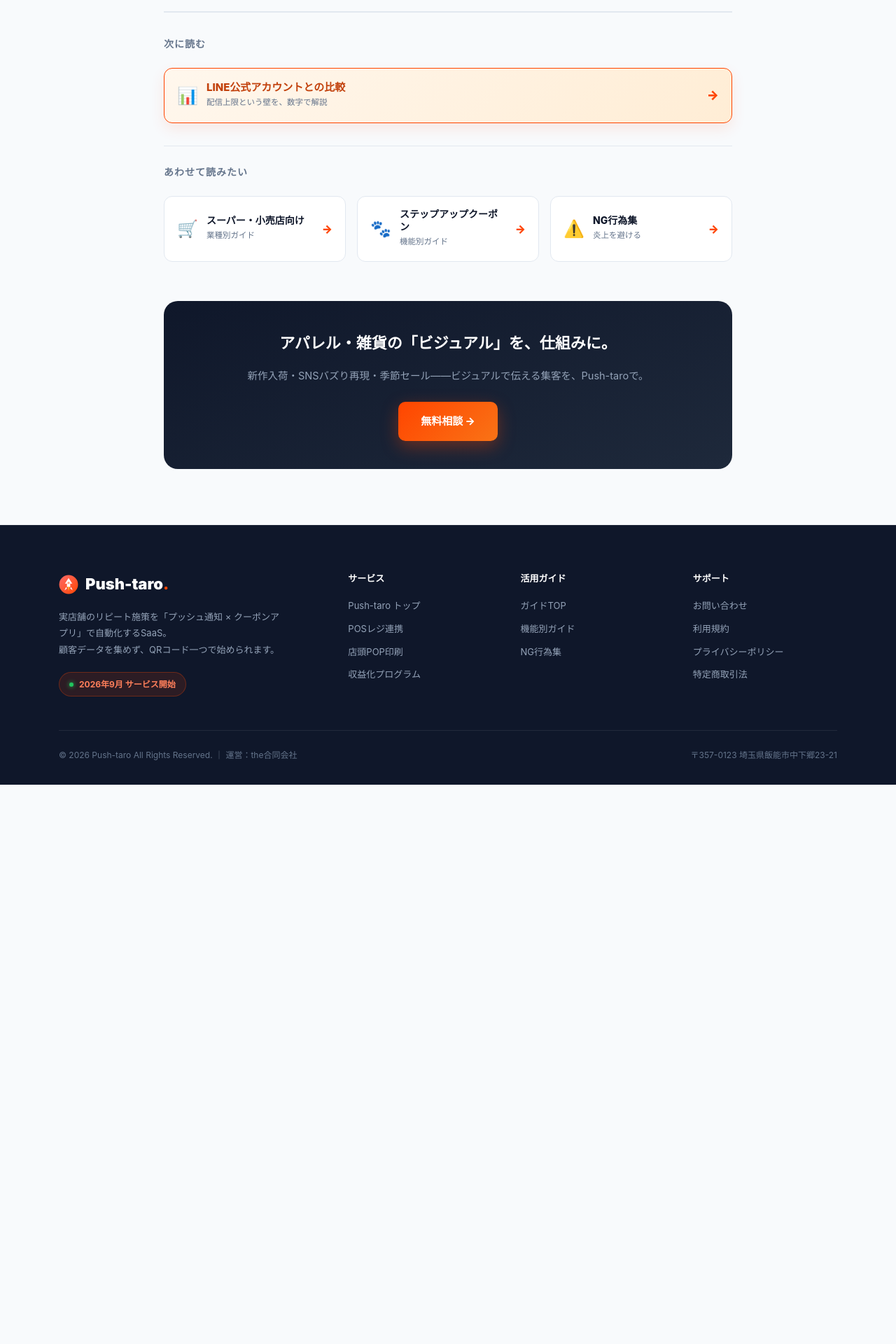
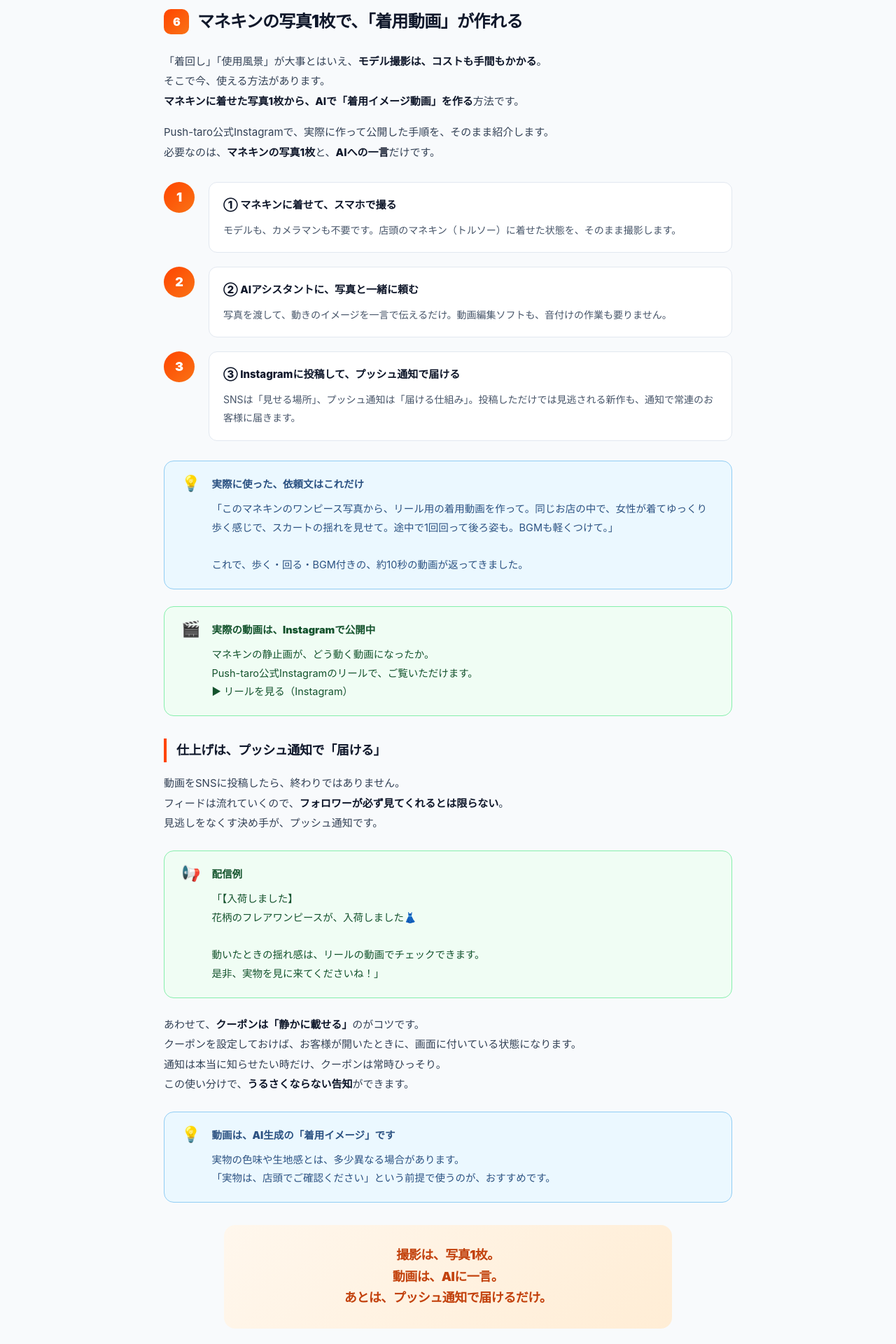
Before and after one commit to thellcishii-lang/push-taro, a Next.js app: page /guide/apparel in a window 1280 px wide. Shown: the part 6740-8660 px from the top of the page at 70% size. Before the commit the page ends 7861 px from the top, so only its background shows below. Built offline with nearby package versions, Linux system fonts and the light colour scheme; no server answers.

Commit message:
ガイド（アパレル）にAI着用動画の作り方セクションを追加

```diff
--- a/app/guide/apparel/ApparelClient.tsx
+++ b/app/guide/apparel/ApparelClient.tsx
@@ -418,6 +418,111 @@ export default function ApparelClient() {
           </div>
 
           {/* ============================================================
+              6. マネキンの写真1枚で、「着用動画」が作れる
+          ============================================================ */}
+          <h2><span className="num">6</span>マネキンの写真1枚で、「着用動画」が作れる</h2>
+
+          <p>
+            「着回し」「使用風景」が大事とはいえ、<strong>モデル撮影は、コストも手間もかかる</strong>。<br />
+            そこで今、使える方法があります。<br />
+            <strong>マネキンに着せた写真1枚から、AIで「着用イメージ動画」を作る</strong>方法です。
+          </p>
+
+          <p>
+            Push-taro公式Instagramで、実際に作って公開した手順を、そのまま紹介します。<br />
+            必要なのは、<strong>マネキンの写真1枚</strong>と、<strong>AIへの一言</strong>だけです。
+          </p>
+
+          <div className="g-steps">
+            <div className="g-step">
+              <div className="g-step-body">
+                <h4>① マネキンに着せて、スマホで撮る</h4>
+                <p>モデルも、カメラマンも不要です。店頭のマネキン（トルソー）に着せた状態を、そのまま撮影します。</p>
+              </div>
+            </div>
+            <div className="g-step">
+              <div className="g-step-body">
+                <h4>② AIアシスタントに、写真と一緒に頼む</h4>
+                <p>写真を渡して、動きのイメージを一言で伝えるだけ。動画編集ソフトも、音付けの作業も要りません。</p>
+              </div>
+            </div>
+            <div className="g-step">
+              <div className="g-step-body">
+                <h4>③ Instagramに投稿して、プッシュ通知で届ける</h4>
+                <p>SNSは「見せる場所」、プッシュ通知は「届ける仕組み」。投稿しただけでは見逃される新作も、通知で常連のお客様に届きます。</p>
+              </div>
+            </div>
+          </div>
+
+          <div className="g-callout info">
+            <span className="ico">💡</span>
+            <div>
+              <p><strong>実際に使った、依頼文はこれだけ</strong></p>
+              <p>
+                「このマネキンのワンピース写真から、リール用の着用動画を作って。同じお店の中で、女性が着てゆっくり歩く感じで、スカートの揺れを見せて。途中で1回回って後ろ姿も。BGMも軽くつけて。」<br /><br />
+                これで、歩く・回る・BGM付きの、約10秒の動画が返ってきました。
+              </p>
+            </div>
+          </div>
+
+          <div className="g-callout success">
+            <span className="ico">🎬</span>
+            <div>
+              <p><strong>実際の動画は、Instagramで公開中</strong></p>
+              <p>
+                マネキンの静止画が、どう動く動画になったか。<br />
+                Push-taro公式Instagramのリールで、ご覧いただけます。<br />
+                <a href="https://www.instagram.com/reel/DfUYkvJj25X/" target="_blank" rel="noopener noreferrer">▶︎ リールを見る（Instagram）</a>
+              </p>
+            </div>
+          </div>
+
+          <h3 className="g-h3">仕上げは、プッシュ通知で「届ける」</h3>
+
+          <p>
+            動画をSNSに投稿したら、終わりではありません。<br />
+            フィードは流れていくので、<strong>フォロワーが必ず見てくれるとは限らない</strong>。<br />
+            見逃しをなくす決め手が、プッシュ通知です。
+          </p>
+
+          <div className="g-callout success">
+            <span className="ico">📢</span>
+            <div>
+              <p><strong>配信例</strong></p>
+              <p>
+                「【入荷しました】<br />
+                花柄のフレアワンピースが、入荷しました👗<br /><br />
+                動いたときの揺れ感は、リールの動画でチェックできます。<br />
+                是非、実物を見に来てくださいね！」
+              </p>
+            </div>
+          </div>
+
+          <p>
+            あわせて、<strong>クーポンは「静かに載せる」</strong>のがコツです。<br />
+            クーポンを設定しておけば、お客様が開いたときに、画面に付いている状態になります。<br />
+            通知は本当に知らせたい時だけ、クーポンは常時ひっそり。<br />
+            この使い分けで、<strong>うるさくならない告知</strong>ができます。
+          </p>
+
+          <div className="g-callout info">
+            <span className="ico">💡</span>
+            <div>
+              <p><strong>動画は、AI生成の「着用イメージ」です</strong></p>
+              <p>
+                実物の色味や生地感とは、多少異なる場合があります。<br />
+                「実物は、店頭でご確認ください」という前提で使うのが、おすすめです。
+              </p>
+            </div>
+          </div>
+
+          <div className="g-quote is-orange">
+            撮影は、写真1枚。<br />
+            動画は、AIに一言。<br />
+            あとは、プッシュ通知で届けるだけ。
+          </div>
+
+          {/* ============================================================
               関連ガイド
           ============================================================ */}
           <div className="g-related">
--- a/app/guide/apparel/page.tsx
+++ b/app/guide/apparel/page.tsx
@@ -58,7 +58,7 @@ const articleJsonLd = {
   author: { '@id': `${appUrl}/#organization` },
   publisher: { '@id': `${appUrl}/#organization` },
   datePublished: '2026-10-16',
-  dateModified: '2026-10-16',
+  dateModified: '2026-11-04',
   mainEntityOfPage: { '@type': 'WebPage', '@id': `${appUrl}/guide/apparel` },
   inLanguage: 'ja-JP',
 };
```
